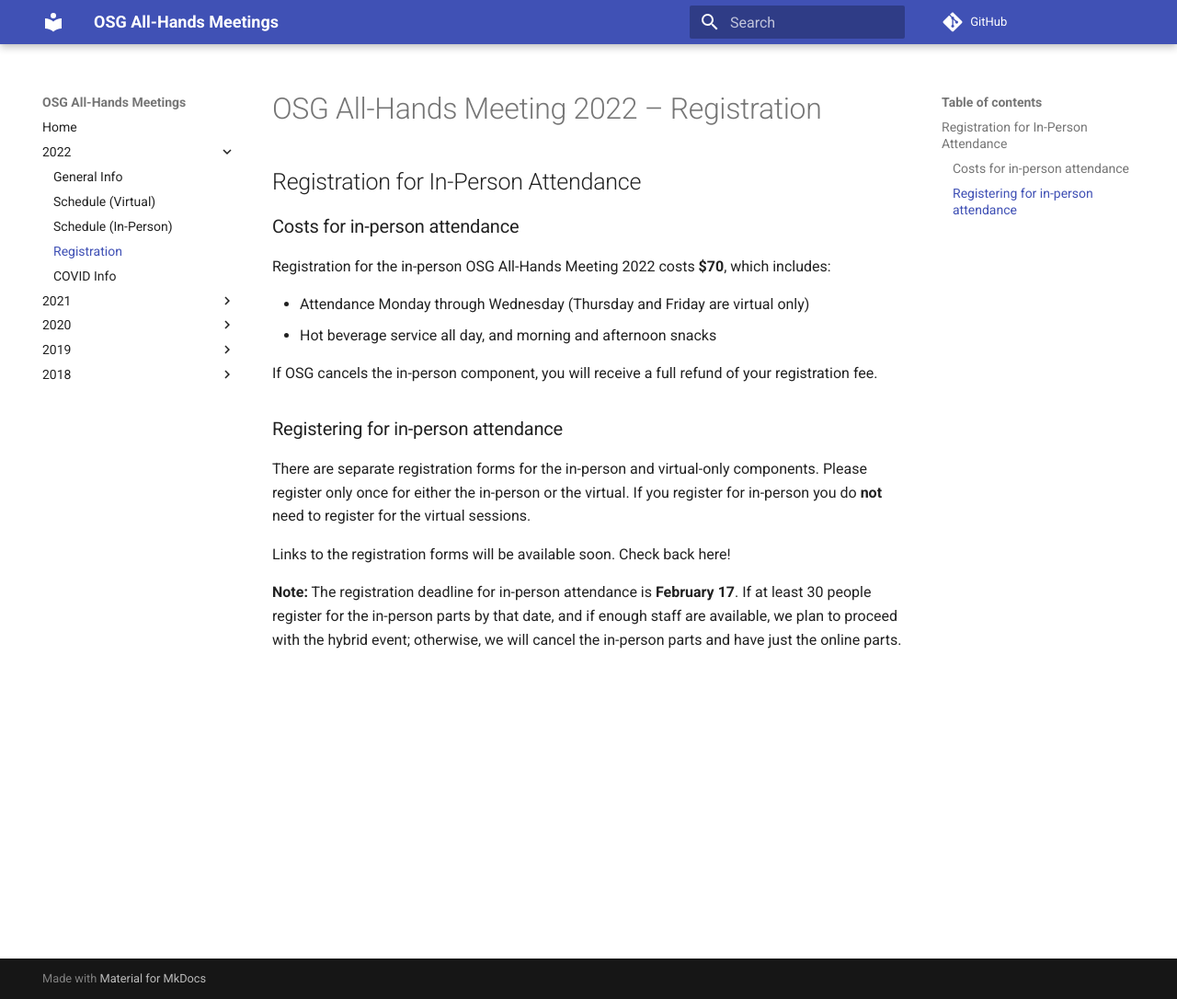
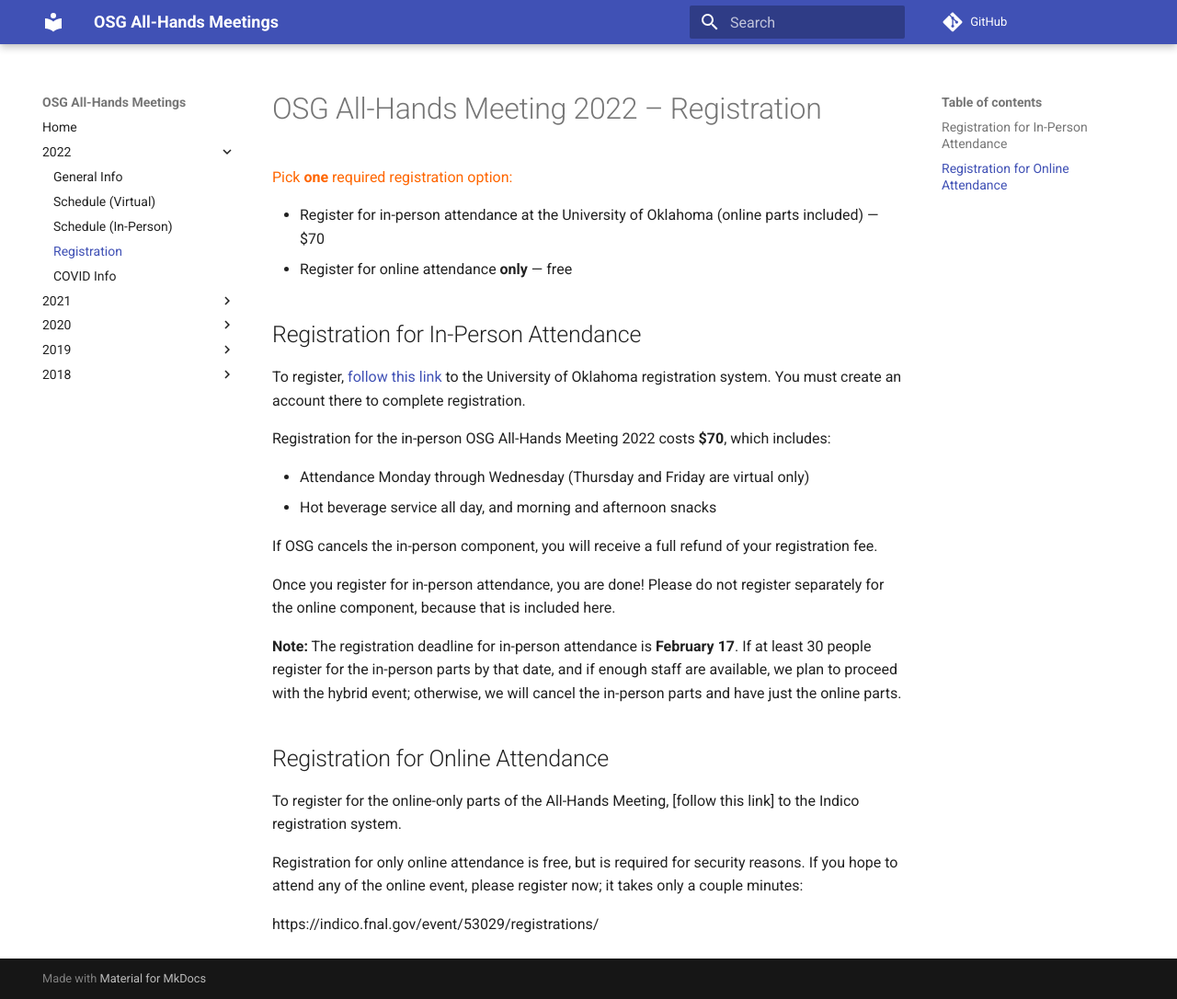
Before and after one commit to osg-htc/all-hands, an MkDocs documentation site: the page built from docs/2022/registration.md, in a window 1280 px wide and 1086 px high. Shown: the whole window at 92% size. Built offline with MkDocs 1.6.1 and Material for MkDocs 9.7.7, drawn with Linux system fonts in a browser that asks for light colours; comment, search, counter and statistics services are not loaded.

Commit message:
Added registration links

```diff
--- a/docs/2022/registration.md
+++ b/docs/2022/registration.md
@@ -1,8 +1,16 @@
 # OSG All-Hands Meeting 2022 &ndash; Registration
+
+<span style="color: #FF6600;">Pick <strong>one</strong> required registration option:</span>
+
+*   Register for in-person attendance at the University of Oklahoma (online parts included) &mdash; $70
+*   Register for online attendance **only** &mdash; free
 
 ## Registration for In-Person Attendance
 
-### Costs for in-person attendance
+To register,
+[follow this link](https://oupacsrcc-web.ungerboeck.net/reg/reg_p1_form.aspx?oc=10&ct=PART&eventid=10048)
+to the University of Oklahoma registration system.
+You must create an account there to complete registration.
 
 Registration for the in-person OSG All-Hands Meeting 2022 costs **$70**, which includes:
 
@@ -11,17 +19,23 @@ Registration for the in-person OSG All-Hands Meeting 2022 costs **$70**, which i
 
 If OSG cancels the in-person component, you will receive a full refund of your registration fee.
 
-### Registering for in-person attendance
-
-There are separate registration forms for the in-person and virtual-only components.
-Please register only once for either the in-person or the virtual.
-If you register for in-person you do **not** need to register for the virtual sessions.
-
-Links to the registration forms will be available soon.
-Check back here!
+Once you register for in-person attendance, you are done!
+Please do not register separately for the online component, because that is included here.
 
 **Note:** The registration deadline for in-person attendance is **February 17**.
 If at least 30 people register for the in-person parts by that date,
 and if enough staff are available,
 we plan to proceed with the hybrid event;
 otherwise, we will cancel the in-person parts and have just the online parts.
+
+## Registration for Online Attendance
+
+To register for the online-only parts of the All-Hands Meeting,
+[follow this link] to the Indico registration system.
+
+Registration for only online attendance is free,
+but is required for security reasons.
+If you hope to attend any of the online event, please register now;
+it takes only a couple minutes:
+
+https://indico.fnal.gov/event/53029/registrations/
```
